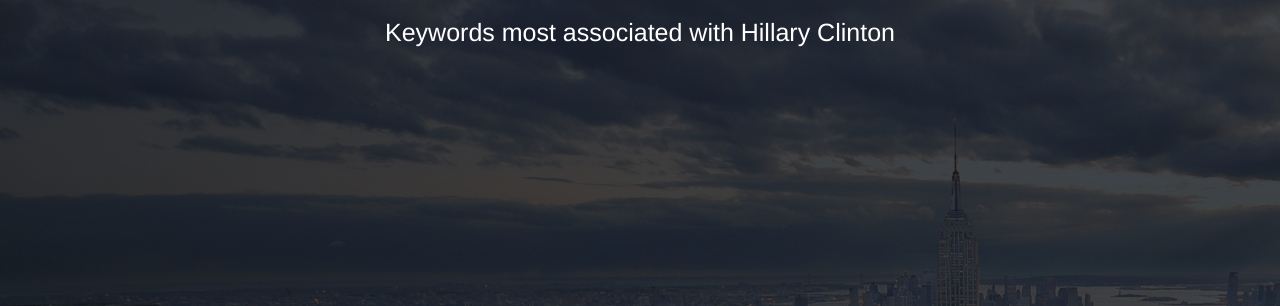
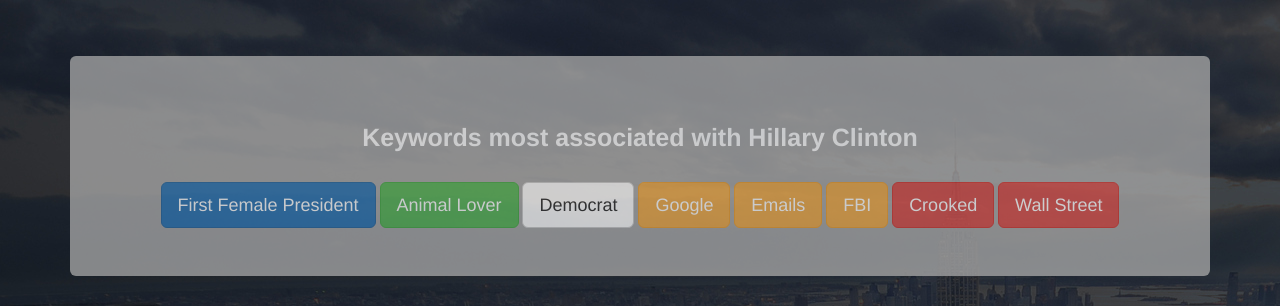
Before and after one commit to CoderswadiParty/Campaign, a Flask app: template templates/clinton.html in a window 1280 px wide. Shown: the part 880-1186 px from the top of the page. Run offline with Flask 2, Linux system fonts and the light colour scheme; the template is opened without the code that fills it, so the values that code supplies are empty; some web fonts are replaced.

Commit message:
Stuff done

```diff
--- a/css/main.css
+++ b/css/main.css
@@ -26,6 +26,13 @@ body {
   font-weight: lighter;
 }
 
+.custom.jumbotron {
+  background-color: #aaaaaa;
+  opacity: 0.75;
+  color: black;
+  margin-top: 5%;
+}
+
 /*
 #iframe {
   float: left;
--- a/templates/clinton.html
+++ b/templates/clinton.html
@@ -8,6 +8,10 @@
     <script   src="https://code.jquery.com/jquery-2.2.4.min.js"   integrity="sha256-BbhdlvQf/xTY9gja0Dq3HiwQF8LaCRTXxZKRutelT44=" crossorigin="anonymous"></script>
     <script src="../assets/bootstrap.min.js"></script>
     <div class="container" style="text-align:center; padding-top:10px;">
+      <button class="btn btn-primary" style="float:left; color: #FFFFFF">
+        <span class="glyphicon glyphicon-arrow-left" aria-hidden="true"></span>
+        <a href="index.html" style="color:#FFFFFF;"> Home</a>
+      </button>
       <div class="row">
         <img src="../img/clinton2.jpg" class="img-responsive img-circle"/>
         <h1> Hillary Clinton </h1>
@@ -34,9 +38,21 @@
           </div>
         </div>
       </div>
-      <div class="row">
+      <!-- <div class="row">
         <h3>Keywords most associated with Hillary Clinton</h3>
-      </div>
+      </div> -->
+      <div class="custom jumbotron">
+         <h3><strong>Keywords most associated with Hillary Clinton</strong></h3>
+         <br>
+         <a class="btn btn-primary btn-lg" href="#" role="button">First Female President</a>
+         <a class="btn btn-success btn-lg" role="button">Animal Lover</a>
+         <a class="btn btn-default btn-lg" role="button">Democrat</a>
+         <a class="btn btn-warning btn-lg" role="button">Google</a>
+         <a class="btn btn-warning btn-lg" role="button">Emails</a>
+         <a class="btn btn-warning btn-lg" role="button">FBI</a>
+         <a class="btn btn-danger btn-lg" role="button">Crooked</a>
+         <a class="btn btn-danger btn-lg" role="button">Wall Street</a>
+     </div>
       <!--<iframe width="550" height="550" frameborder="0" scrolling="yes" src="https://plot.ly/~SamarthJain/0.embed"></iframe>-->
       <!--<iframe width="550" height="550" frameborder="0" scrolling="yes" src="https://plot.ly/~AhanM/4.embed"></iframe>-->
   </body>
--- a/templates/index.html
+++ b/templates/index.html
@@ -7,10 +7,10 @@
   <body>
     <div id="particles-canvas"></div>
     <div class="container" style="text-align:center">
-      <h1 class="display-1" id="description_header">Introducting Campaign</h1>
+      <h1 class="display-1" id="description_header">Introducing Campaign</h1>
       <br>
       <br>
-      <p id="description">Featuring interactive graphs, maps and charts, Campaign allows you to experience real-time and historical data of how well your political candidates are being receieved by the public.
+      <p id="description">Featuring interactive graphs and charts, Campaign allows you to experience real-time and historical data of how well your political candidates are being received by the public.
     </div>
     <br>
     <br>
```
Also changed, not shown: templates/trump.html (+43 -8 lines), 1 other file.
